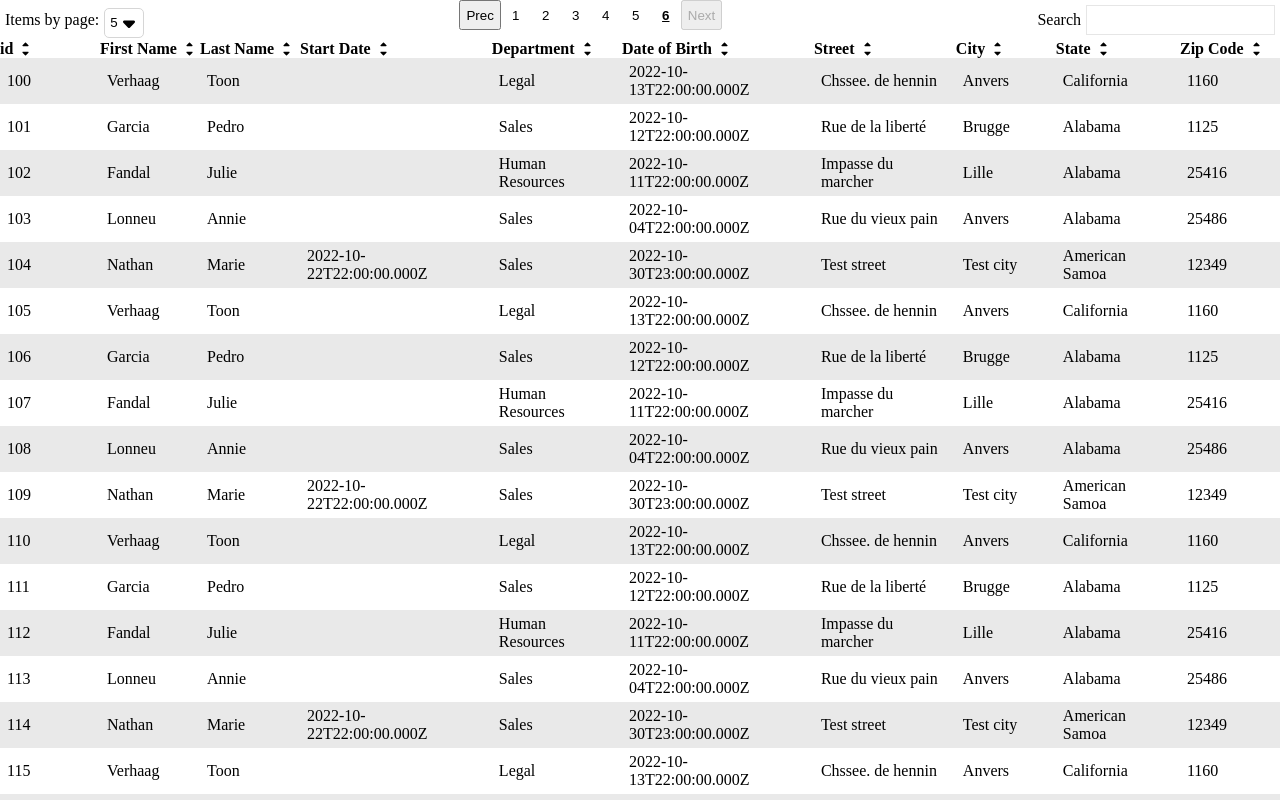
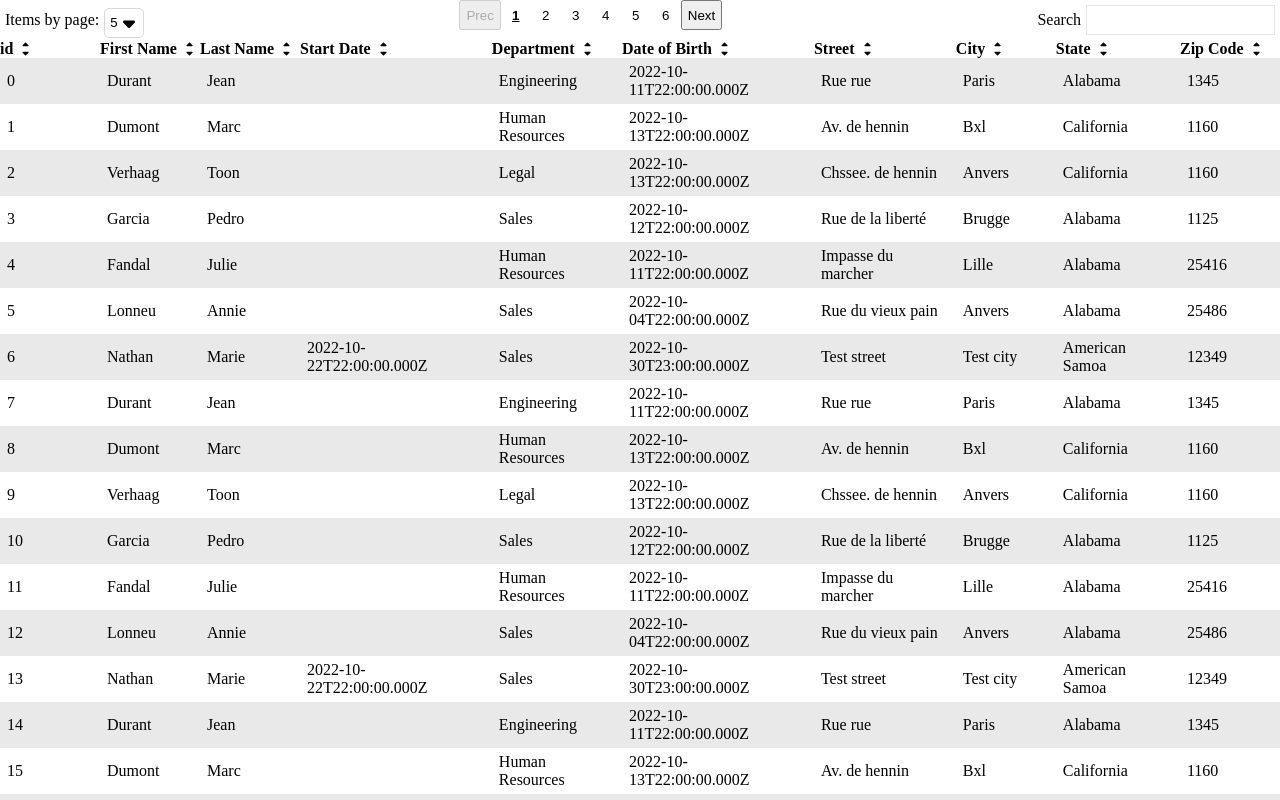
Before and after one commit to WandoCode/plugin-table-oc, a React (Create React App) app: page / in a window 1280 px wide. Shown: the top 800 px of the page. Built offline with nearby package versions, Linux system fonts and the light colour scheme.

Commit message:
Fix error when onlythe last page was accessible when not in infinite scroll

```diff
--- a/src/components/Table.js
+++ b/src/components/Table.js
@@ -23,7 +23,7 @@ function Table({
   sort = true,
   search = true,
 }) {
-  sort = scroll ? false : sort
+  sort = scroll ? false : sort //  No sorting if infinite scroll
   const observer = useRef()
   const [searchInput, setSearchInput] = useState('')
   const [nbrItemsByPage, setNbrItemsByPage] = useState(defaultItemsByPage)
@@ -50,6 +50,7 @@ function Table({
 
   const lastItemRef = useCallback(
     (node) => {
+      if (!scroll) return
       if (observer.current) observer.current.disconnect()
       observer.current = new IntersectionObserver(handleObserver)
       if (node) observer.current.observe(node)
```
